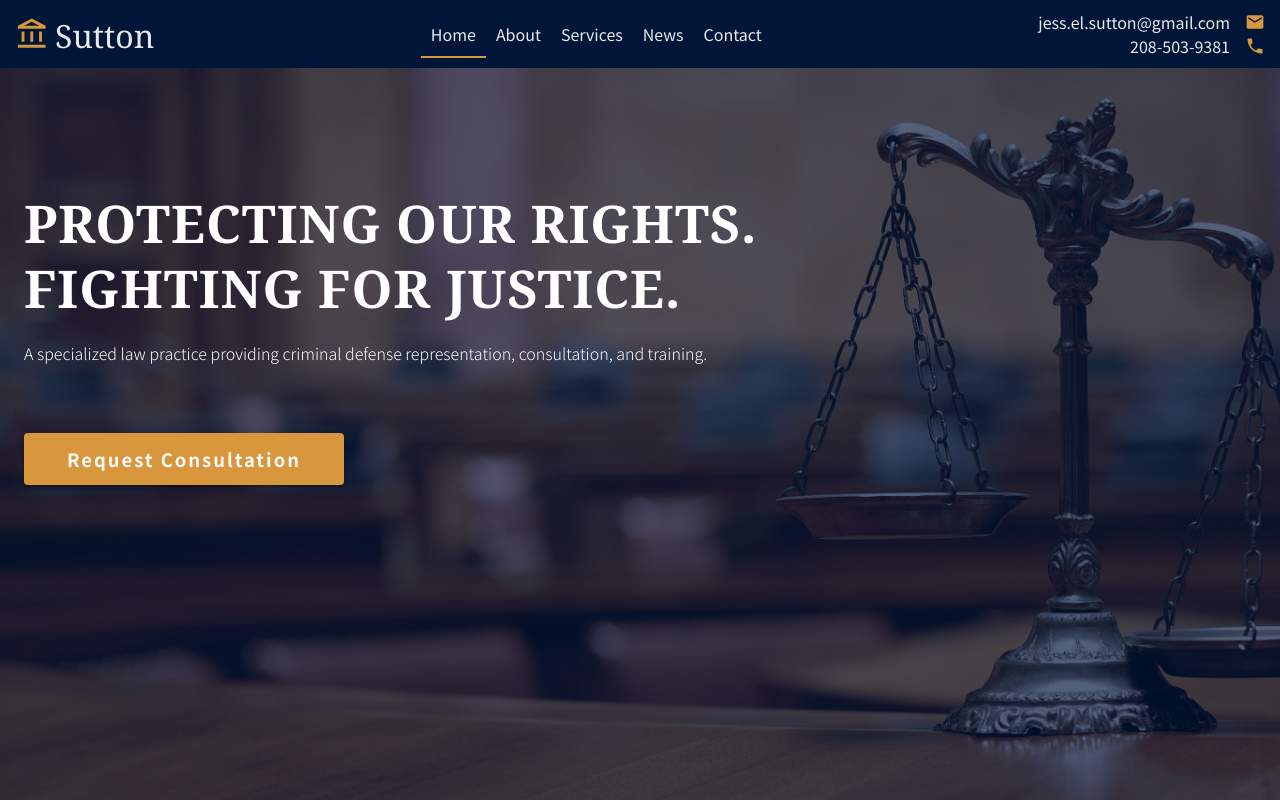
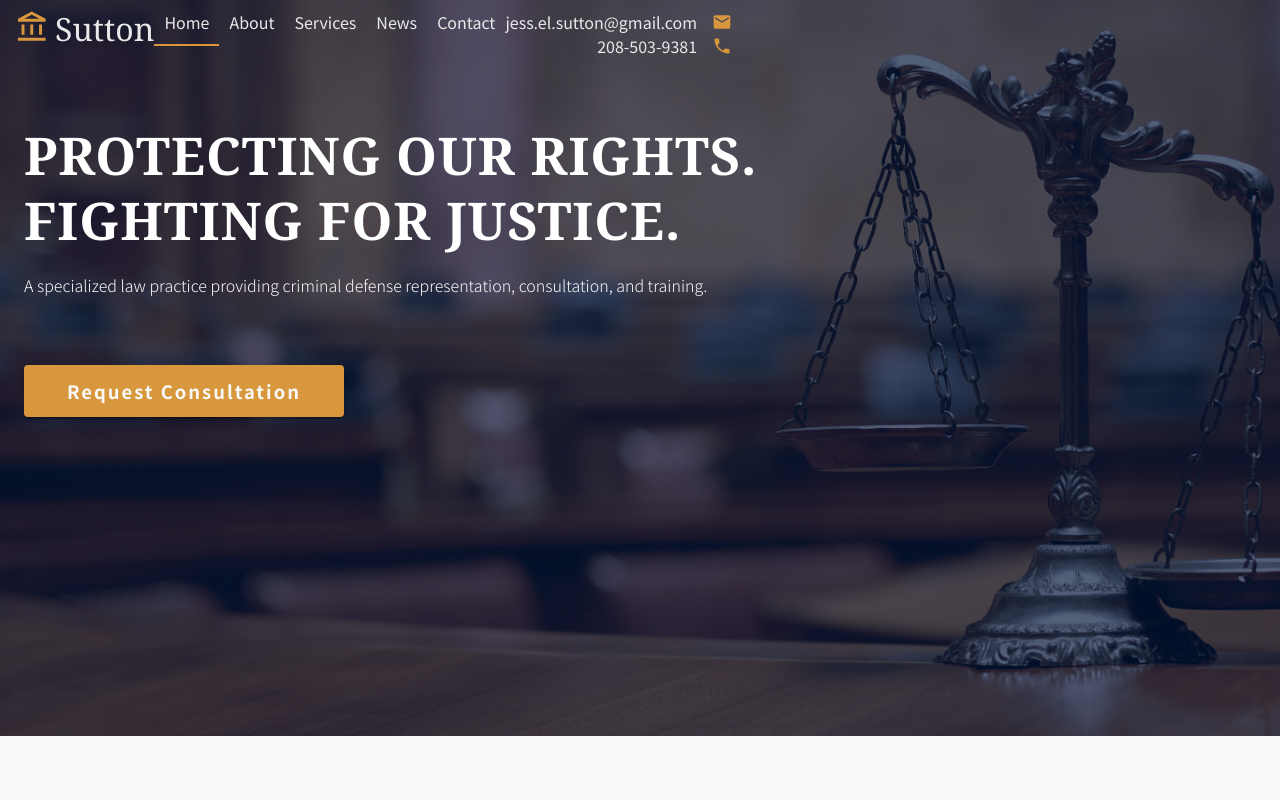
Before and after one commit to pmitch242/jessica-sutton, a React (Create React App) app: page / in a window 1280 px wide. Shown: the top 800 px of the page. Built offline with nearby package versions, Linux system fonts and the light colour scheme.

Commit message:
made navbar transparent... will mkae background color toggle on movement

```diff
--- a/src/components/Navbar/index.js
+++ b/src/components/Navbar/index.js
@@ -14,10 +14,7 @@ import './nav.css';
 
 // styles
 const useStyles = makeStyles({
-    root: {
-        position: 'sticky',
-        top: 0
-    },
+    root: {},
     menuContainer: {
         width: '100vw',
         height: '100%',
@@ -25,10 +22,19 @@ const useStyles = makeStyles({
         backgroundColor: '#001639',
     },
     menuHeader: {
+        display: 'flex',
+        justifyContent: 'space-between',
+        alignItems: 'center',
         backgroundColor: 'inherit',
         color: '#e9e9e9',
-        padding: '0',
+        padding: '10px 0',
 
+    },
+    menuButton: {
+        padding: '0px',
+        position: 'fixed',
+        right: '0',
+        marginRight: '15px',
     },
     toggleButton: {
         color: '#d89736',
@@ -43,8 +49,7 @@ const useStyles = makeStyles({
         paddingLeft: '30px',
     },
     closeButton: {
-        paddingLeft: '0',
-        paddingRight: '0',
+        padding: '0 7px',
     },
 });
 
@@ -66,7 +71,7 @@ const Navbar = () => {
     return (
 
         <Box fontFamily='fontFamily' className={`navbar ${classes.root}`} >
-            <Link to='/' style={{textDecoration: 'none', color: 'inherit'}}><Logo /></Link>
+            <Link to='/' style={{ textDecoration: 'none', color: 'inherit' }}><Logo /></Link>
 
             <Hidden xsDown>
                 <div className='navlinks'>
@@ -83,7 +88,7 @@ const Navbar = () => {
             </Hidden>
 
             <Hidden smUp>
-                <IconButton onClick={toggleDrawer} style={{ padding: '0' }}>
+                <IconButton onClick={toggleDrawer} className={classes.menuButton}>
                     <MenuIcon className={classes.toggleButton} />
                 </IconButton>
             </Hidden>
@@ -94,7 +99,7 @@ const Navbar = () => {
             >
                 <div className={classes.menuContainer}>
                     <div className={`navbar ${classes.menuHeader}`}>
-                        <Logo />
+                        <Link to='/' style={{ textDecoration: 'none', color: 'inherit', marginLeft: '15px' }}><Logo /></Link>
                         <IconButton onClick={toggleDrawer} className={classes.closeButton}>
                             <CloseIcon className={classes.toggleButton} />
                         </IconButton>
--- a/src/components/Navbar/nav.css
+++ b/src/components/Navbar/nav.css
@@ -1,12 +1,11 @@
 .navbar{
-    position: sticky;
+    position: fixed;
     top: 0;
     padding: 10px 15px;
     display: flex;
-    justify-content: space-between;
-    align-items: center;
+    width: 100vw;
     color: #e9e9e9;
-    background-color: #001639;
+    background-color: transparent;
     z-index: 50;
 }
 
```
